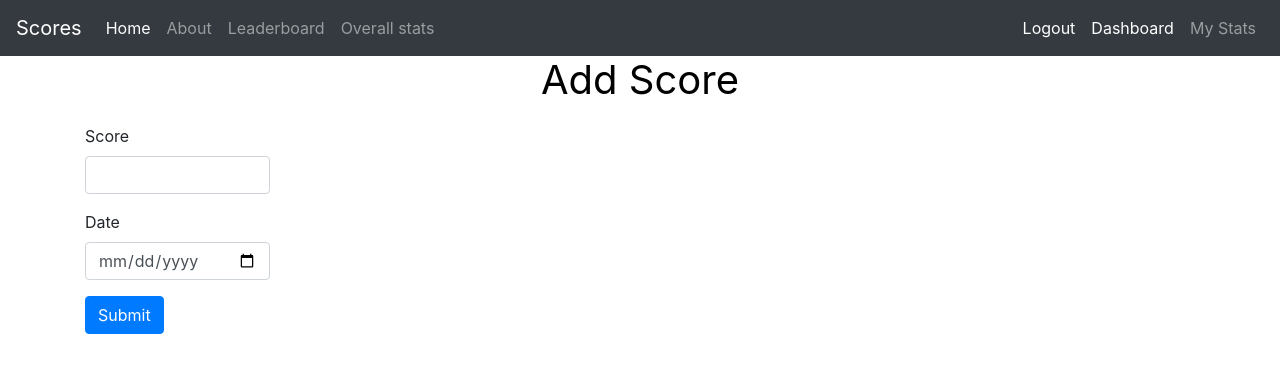
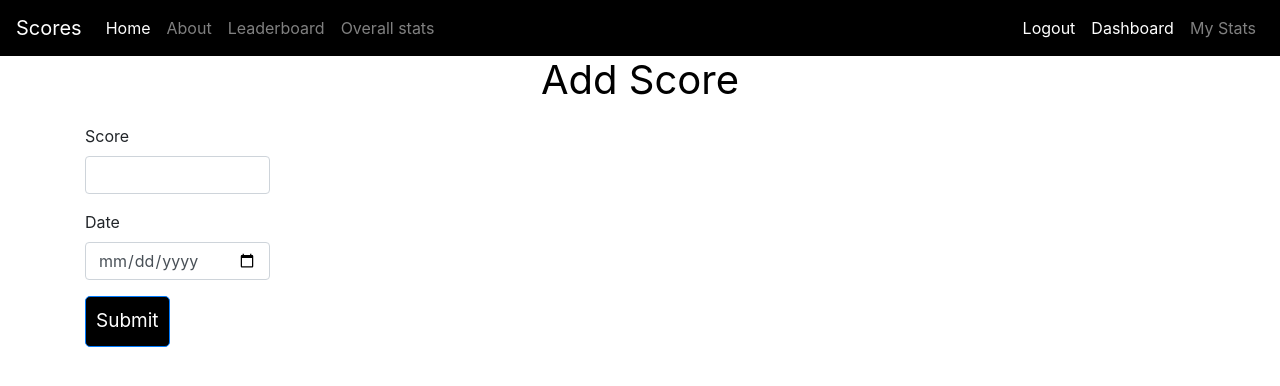
Before and after one commit to Ben-Donnelly/PubQuiz, a Flask app: page /add/score in a window 1280 px wide. Shown: the top 386 px of the page. Run offline with Flask 2, Linux system fonts and the light colour scheme; the visitor is signed in with stand-in values (Sample User, id 1); some libraries are stand-ins or nearby versions.

Commit message:
some custom solours

```diff
--- a/static/PubQuizCSS.css
+++ b/static/PubQuizCSS.css
@@ -84,10 +84,44 @@ h1
 }
 .regfr
 {
-width:350px;
+    width:350px;
 }
 
 .bt
 {
     color: black;
 }
+
+
+
+.btn {
+  border-radius: 5px;
+  background: #000;
+  color: #FFF;
+  text-align: center;
+  font-size: 19px;
+  padding: 10px;
+  transition: all 1s;
+}
+.btn:hover {
+  box-shadow: 0 12px 16px #ffc627, 0 17px 80px 0 #ffc627;
+}
+
+.navbar-dark {
+    background-color: #000!important;
+
+}
+
+.wb, .bg-dark
+{
+    background-color: #000!important;
+}
+
+.wb, .wt
+{
+    color: #FFF;
+}
+
+.navbar-brand{
+border: none;
+}
```
